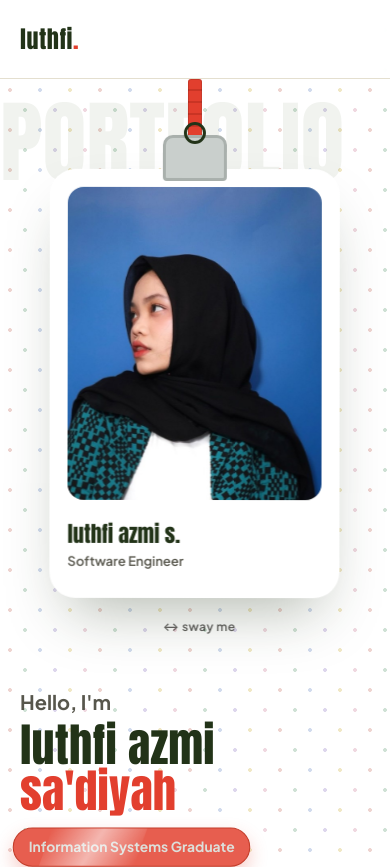
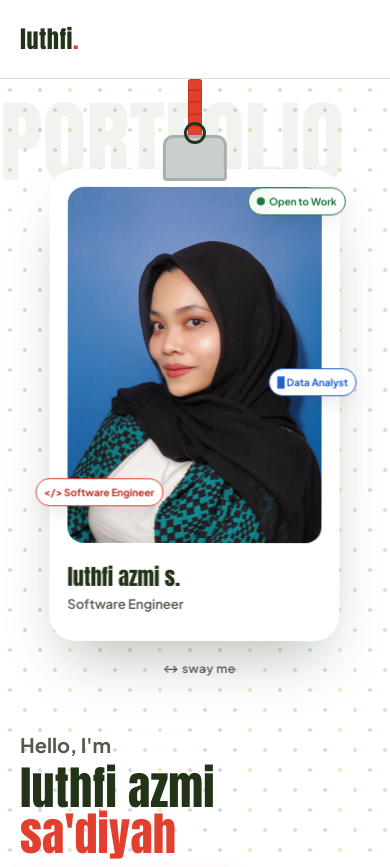
Before and after one commit to luthfisazmi/portfolio-fia, a plain HTML site: page site/index.html in a window 390 px wide. Shown: the top 867 px of the page. Drawn offline with Linux system fonts and the light colour scheme.

Commit message:
update profile

```diff
--- a/site/assets/style.css
+++ b/site/assets/style.css
@@ -225,8 +225,8 @@ section{position:relative;padding:96px 0}   /* tanpa garis antar-section */
 }
 .badge-clip{position:absolute;top:-34px;left:50%;width:64px;height:46px;transform:translateX(-50%);background:#C9CFCC;border:3px solid #A9B0AC;border-radius:10px 10px 4px 4px}
 .badge-clip::after{content:"";position:absolute;left:50%;top:-16px;width:16px;height:16px;transform:translateX(-50%);border:3px solid var(--green-deep);border-radius:50%}
-.badge-photo{border-radius:16px;overflow:hidden;aspect-ratio:3/3.7}
-.badge-photo img{width:100%;height:100%;object-fit:cover;object-position:top center}
+.badge-photo{border-radius:16px;overflow:hidden;aspect-ratio:3/4.2}
+.badge-photo img{width:100%;height:100%;object-fit:cover;object-position:center}
 .badge-name{margin-top:16px;font-family:var(--display);font-size:22px;text-transform:lowercase;color:var(--green-deep)}
 .badge-role{font-size:13px;font-weight:600;color:var(--ink-soft)}
 .badge::after{
@@ -467,7 +467,10 @@ footer a{font-weight:600;color:rgba(239,237,227,.85)}
   .nav-cta .btn-primary{display:none}
   .hero-visual{--hs:90px;margin-bottom:88px}
   .badge{width:min(290px,84%)}
-  .float-pill{display:none}
+  .float-pill{display:flex;z-index:2;padding:5px 8px;font-size:10px;gap:4px;white-space:nowrap}
+  .float-pill.open{right:-2%}
+  .float-pill.code{left:-5%;bottom:28%}
+  .float-pill.data{right:-6%;top:43%}
   .stat-row{gap:10px}
   .stat-card{padding:16px 10px 12px;border-radius:14px;box-shadow:3px 3px 0 var(--c)}
   .stat-card .num{font-size:30px}
--- a/site/index.html
+++ b/site/index.html
@@ -132,7 +132,7 @@
         <div class="badge-strap"></div>
         <div class="badge-clip"></div>
         <div class="badge-photo">
-          <img src="assets/img/profile-photo.jpg" alt="Portrait of Luthfi Azmi Sa'diyah">
+          <img src="assets/img/profile-photo.jpeg" alt="Portrait of Luthfi Azmi Sa'diyah">
         </div>
         <div class="badge-name">Luthfi Azmi S.</div>
         <div class="badge-role">Software Engineer</div>
@@ -359,7 +359,7 @@
         </div>
       </div>
       <div class="proj-card">
-        <div class="proj-thumb"><img src="assets/img/proj-sima.jpg" alt="SIMA — Sistem Informasi Magang dashboard"></div>
+        <div class="proj-thumb"><img src="assets/img/proj-sima.png" alt="SIMA — Sistem Informasi Magang dashboard"></div>
         <div class="proj-body">
           <h3>SIMA (Sistem Informasi Magang)</h3>
           <p class="proj-sub">Back-End Developer Project</p>
```
Also changed, not shown: site/assets/img/og-image.png, site/assets/img/og-image3.png (added), site/assets/img/profile-photo.jpeg (added), site/assets/img/profile-photo2.jpg (renamed from site/assets/img/profile-photo.jpg), site/assets/img/proj-sima.jpg (deleted), site/assets/img/proj-sima.png (added), site/assets/script.js (line endings or trailing spaces).
